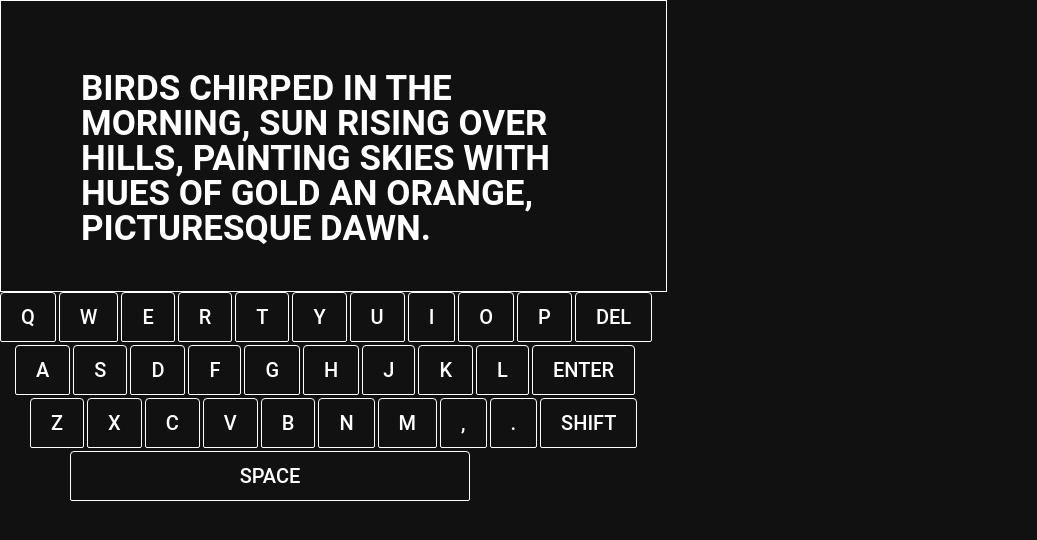
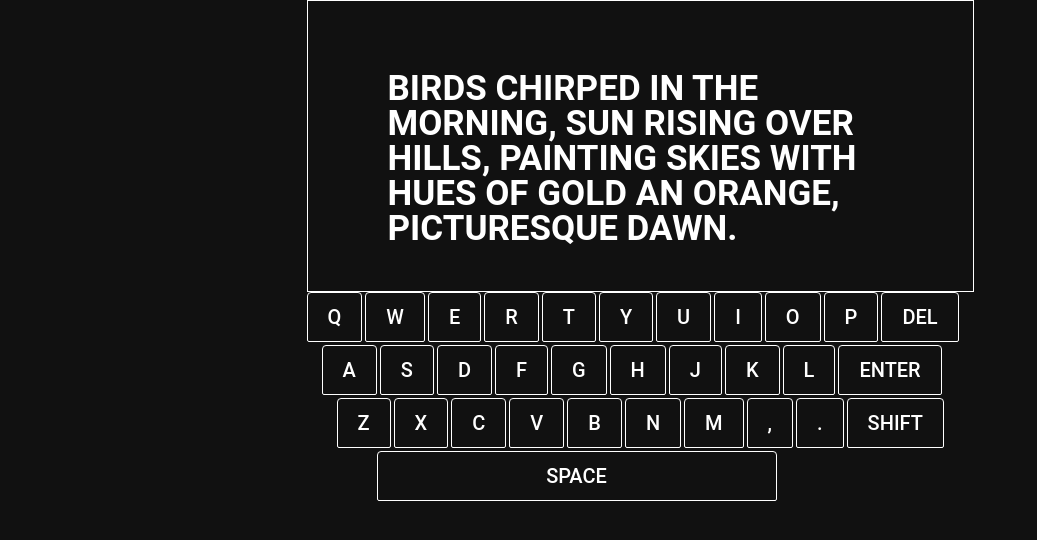
Before and after one commit to LTovarAlc/typingLikePro, a React (Create React App) app: page /VirtualKeyboard in a window 1280 px wide. Shown: the top 540 px of the page, without its empty margins (0-1037 px from the left). Built offline with nearby package versions, Linux system fonts and the light colour scheme.

Commit message:
reorganizando carpetas

```diff
--- a/src/components/keyboard/keyboard.css
+++ /dev/null
@@ -1,32 +0,0 @@
-.first-row,
-.second-row,
-.third-row {
-  display: flex;
-}
-
-.first-row > * {
-  margin-right: 3px; /* Espacio a la derecha de cada elemento */
-}
-
-.second-row > * {
-  margin-top: 3px; /* Espacio encima de cada elemento */
-  margin-right: 3px; /* Espacio a la derecha de cada elemento */
-}
-
-.third-row > * {
-  margin-top: 3px; /* Espacio encima de cada elemento */
-  margin-right: 3px; /* Espacio a la derecha de cada elemento */
-}
-
-.fourth-row > * {
-  margin-top: 3px; /* Espacio encima de cada elemento */
-  margin-right: 3px; /* Espacio a la derecha de cada elemento */
-}
-
-.second-row {
-  margin-left: 15px;
-}
-
-.third-row {
-  margin-left: 30px;
-}
--- /dev/null
+++ b/src/components/mechanographic-layout/keyboard/keyboard.css
@@ -0,0 +1,32 @@
+.first-row,
+.second-row,
+.third-row {
+  display: flex;
+}
+
+.first-row > * {
+  margin-right: 3px;
+}
+
+.second-row > * {
+  margin-top: 3px;
+  margin-right: 3px;
+}
+
+.third-row > * {
+  margin-top: 3px;
+  margin-right: 3px;
+}
+
+.fourth-row > * {
+  margin-top: 3px;
+  margin-right: 3px;
+}
+
+.second-row {
+  margin-left: 15px;
+}
+
+.third-row {
+  margin-left: 30px;
+}
--- a/src/components/mechanographic-layout/mechanographic-layout.jsx
+++ b/src/components/mechanographic-layout/mechanographic-layout.jsx
@@ -1,6 +1,6 @@
 import React, { useState } from 'react';
-import VirtualKeyboard from '../keyboard/keyboard';
-import VirtualScreen from '../screen/screen';
+import VirtualKeyboard from './keyboard/virtualKeyboard';
+import VirtualScreen from './virtualScreen/virtualScreen';
 
 function MechanographicLayout() {
   const [typedText, setTypedText] = useState('');
--- a/src/components/screen/screen.jsx
+++ b/src/components/mechanographic-layout/virtualScreen/virtualScreen.jsx
@@ -1,5 +1,5 @@
 import React, { useState, useEffect } from "react";
-import "./screen.css";
+import "./virtualScreen.css";
 
 const VirtualScreen = ({ typedText }) => {
   const [currentIndex, setCurrentIndex] = useState(0);
@@ -8,10 +8,7 @@ const VirtualScreen = ({ typedText }) => {
 
     useEffect(() => {
         const lastTypedLetter = typedText ? typedText[typedText.length - 1].toUpperCase() : null;
-        console.log(`Last typed letter: ${lastTypedLetter}`); // Add this line
-        console.log(`Current letter in paragraph: ${paragraph[currentIndex].toUpperCase()}`); // Add this line
         if (lastTypedLetter && lastTypedLetter === paragraph[currentIndex].toUpperCase()) {
-            console.log("Las letras coinciden");
             setCurrentIndex(prevIndex => prevIndex + 1);
         }
     }, [typedText]);
--- /dev/null
+++ b/src/pages/keyboardPage/keyboardPage.css
@@ -0,0 +1,6 @@
+.keyboardPage{
+    display: flex;
+    justify-content: center;
+    align-items: center;
+    width: 100%;
+}
--- a/src/pages/keyboardPage/keyboardPage.jsx
+++ b/src/pages/keyboardPage/keyboardPage.jsx
@@ -1,5 +1,6 @@
 import React from "react";
 import MechanographicLayout from "../../components/mechanographic-layout/mechanographic-layout";
+import "./keyboardPage.css"
 
 const KeyboardPage = () => {
     return(
```
Also changed, not shown: src/components/mechanographic-layout/keyboard/buttonKey/buttonKey.css (renamed from src/components/keyboard/buttonKey/buttonKey.css), src/components/mechanographic-layout/keyboard/buttonKey/buttonKey.jsx (renamed from src/components/keyboard/buttonKey/buttonKey.jsx), src/components/mechanographic-layout/keyboard/virtualKeyboard.jsx (renamed from src/components/keyboard/keyboard.jsx), src/components/mechanographic-layout/virtualScreen/virtualScreen.css (renamed from src/components/screen/screen.css).
